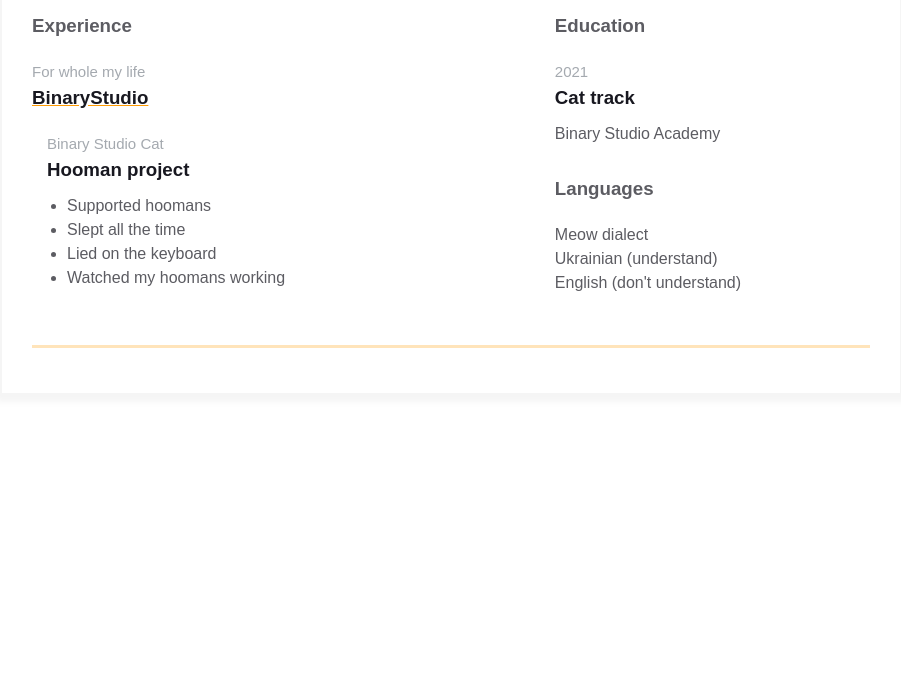
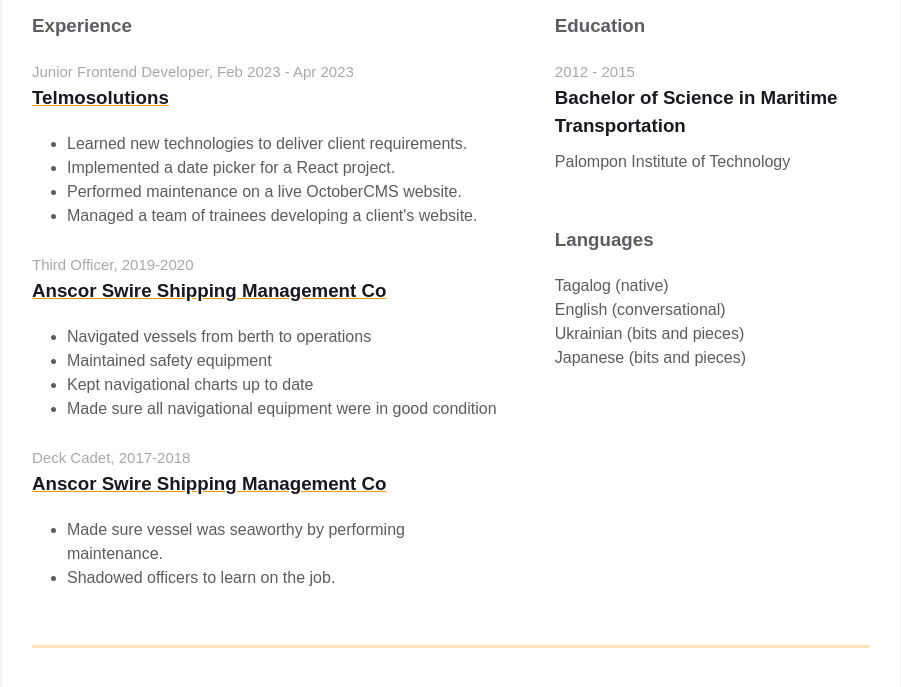
Before and after one commit to JoshDagat/homepag, a plain HTML site: page index.html in a window 1280 px wide. Shown: the part 1016-1703 px from the top of the page, without its empty margins (189-1090 px from the left). Before the commit the page ends 1460 px from the top, so only its background shows below. Drawn offline with Linux system fonts and the light colour scheme.

Commit message:
Add experience and additional info block

```diff
--- a/index.html
+++ b/index.html
@@ -170,44 +170,74 @@
                 <div class="main-info fh">
                     <div class="experiences">
                         <h3 class="experiences__header">Experience</h3>
+
                         <div class="experiences__company">
                             <div class="experiences__company-header">
-                                <span class="experiences__company-header-durability">For whole my life</span>
-                                <h3 class="experiences__company-header-name">BinaryStudio</h3>
+                                <span class="experiences__company-header-durability">Junior Frontend Developer, Feb 2023 - Apr 2023</span>
+                                <h3 class="experiences__company-header-name">Telmosolutions</h3>
                             </div>
-
                             <div class="experiences__company-project">
-                                <span class="experiences__company-project-role">Binary Studio Cat</span>
-                                <h3 class="experiences__company-project-name">Hooman project</h3>
                                 <ul class="experiences__company-project-responsibilities">
-                                    <li>Supported hoomans</li>
-                                    <li>Slept all the time</li>
-                                    <li>Lied on the keyboard</li>
-                                    <li>Watched my hoomans working</li>
+                                    <li>Learned new technologies to deliver client requirements.</li>
+                                    <li>Implemented a date picker for a React project.</li>
+                                    <li>Performed maintenance on a live OctoberCMS website.</li>
+                                    <li>Managed a team of trainees developing a client's website.</li>
                                 </ul>
                             </div>
                         </div>
+
+                        <div class="experiences__company">
+                            <div class="experiences__company-header">
+                                <span class="experiences__company-header-durability">Third Officer, 2019-2020</span>
+                                <h3 class="experiences__company-header-name">Anscor Swire Shipping Management Co</h3>
+                            </div>
+                            <div class="experiences__company-project">
+                                <ul class="experiences__company-project-responsibilities">
+                                    <li>Navigated vessels from berth to operations</li>
+                                    <li>Maintained safety equipment</li>
+                                    <li>Kept navigational charts up to date</li>
+                                    <li>Made sure all navigational equipment were in good condition</li>
+                                </ul>
+                            </div>
+                        </div>
+
+                        <div class="experiences__company">
+                            <div class="experiences__company-header">
+                                <span class="experiences__company-header-durability">Deck Cadet, 2017-2018</span>
+                                <h3 class="experiences__company-header-name">Anscor Swire Shipping Management Co</h3>
+                            </div>
+                            <div class="experiences__company-project">
+                                <ul class="experiences__company-project-responsibilities">
+                                    <li>Made sure vessel was seaworthy by performing maintenance.</li>
+                                    <li>Shadowed officers to learn on the job.</li>
+                                </ul>
+                            </div>
+                        </div>
+
                     </div>
 
-                    <div class="additional-info fv">
+                    <div class="additional-info additional-info__wrapper">
                         <div class="additional-info__education">
                             <h3 class="additional-info__education-header">Education</h3>
                             <div class="additional-info__education-university">
-                            <span class="additional-info__education-university-durability">2021</span>
-                            <h3 class="additional-info__education-university-speciality">Cat track</h3>
-                            <p class="additional-info__education-university-name">Binary Studio Academy</p>
+                            <span class="additional-info__education-university-durability">2012 - 2015</span>
+                            <h3 class="additional-info__education-university-speciality">Bachelor of Science in Maritime Transportation</h3>
+                            <p class="additional-info__education-university-name">Palompon Institute of Technology</p>
                             </div>
                         </div>
                         <div class="additional-info__languages">
                             <h3 class="additional-info__languages-header">Languages</h3>
                             <p class="additional-info__languages-item">
-                            Meow dialect
+                            Tagalog (native)
                             </p>
                             <p class="additional-info__languages-item">
-                            Ukrainian (understand)
+                            English (conversational)
                             </p>
                             <p class="additional-info__languages-item">
-                            English (don't understand)
+                            Ukrainian (bits and pieces)
+                            </p>
+                            <p class="additional-info__languages-item">
+                            Japanese (bits and pieces)
                             </p>
                         </div>
                     </div>
--- a/styles.css
+++ b/styles.css
@@ -248,6 +248,12 @@ body {
     flex: 1 1 40%;
 }
 
+.additional-info__wrapper {
+    display: flex;
+    flex-direction: column;
+    gap: 2rem;
+}
+
 .additional-info__education {
     margin-bottom: 20px;
 }
```
